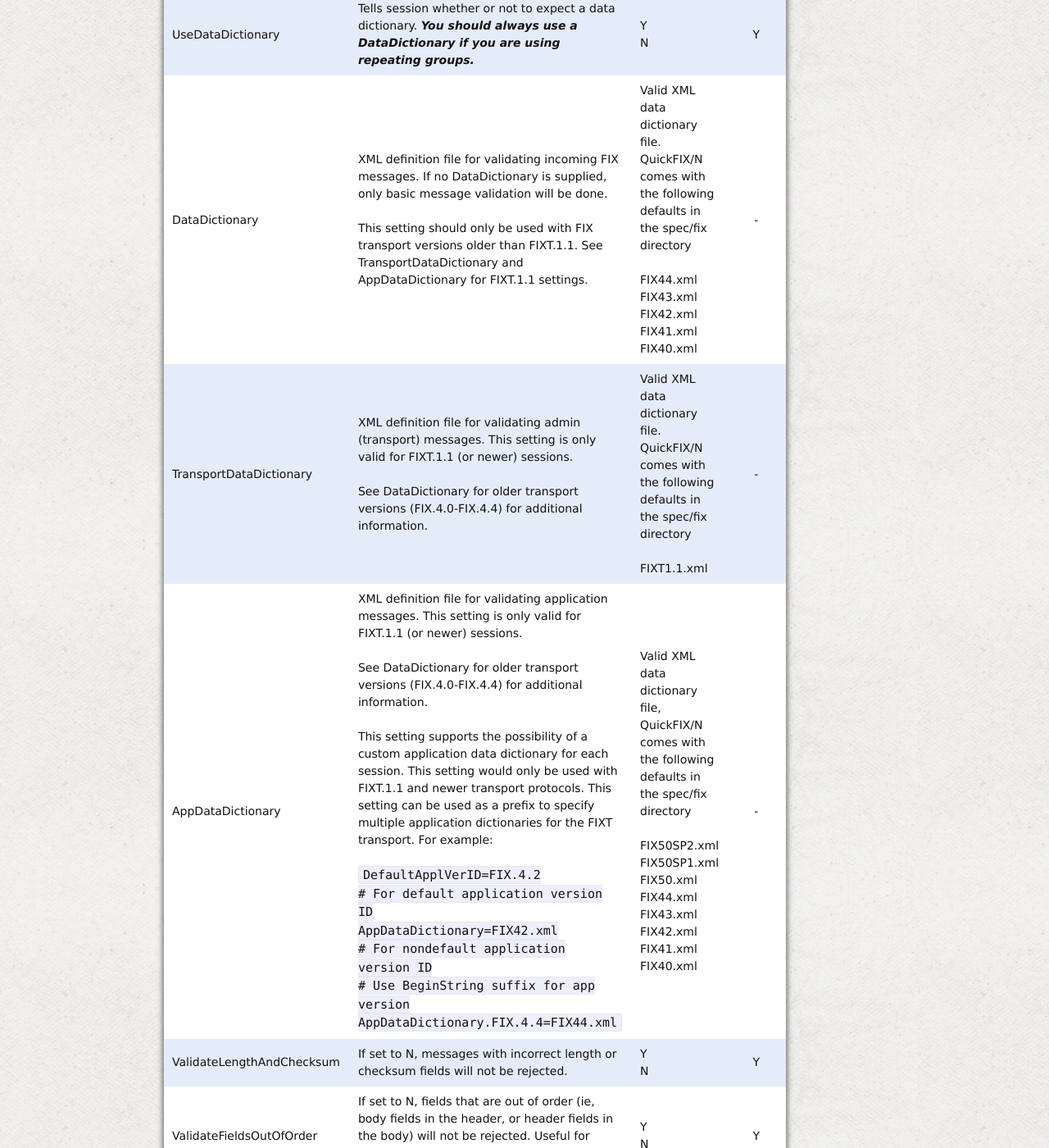
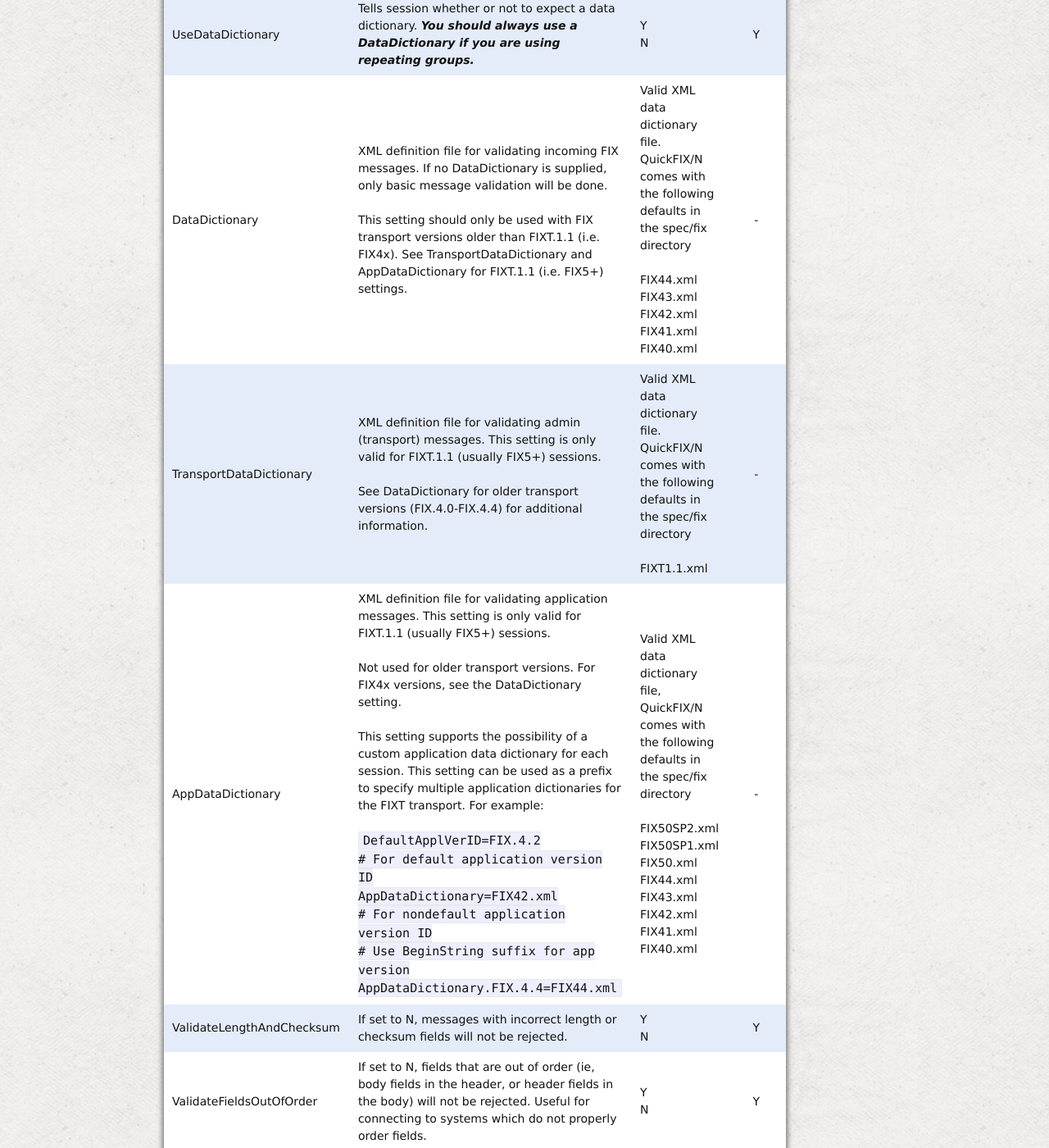
Before and after one commit to connamara/quickfixn, a Jekyll site: the page built from tutorial/configuration.md, in a window 1280 px wide and 1400 px high, scrolled down 4796 px. Shown: the whole window at 82% size. Built offline with Jekyll 4.4.1, drawn with Linux system fonts in a browser that asks for light colours.

Commit message:
DD-config doc clarifications
 #555

```diff
--- a/tutorial/configuration.md
+++ b/tutorial/configuration.md
@@ -325,7 +325,7 @@ QuickFIX Settings
     <td class='setting'>DataDictionary</td>
     <td class='description'>
       <div>XML definition file for validating incoming FIX messages. If no DataDictionary is supplied, only basic message validation will be done.</div><br/>
-      <div>This setting should only be used with FIX transport versions older than FIXT.1.1. See TransportDataDictionary and AppDataDictionary for FIXT.1.1 settings.</div>
+      <div>This setting should only be used with FIX transport versions older than FIXT.1.1 (i.e. FIX4x). See TransportDataDictionary and AppDataDictionary for FIXT.1.1 (i.e. FIX5+) settings.</div>
     </td>
     <td class='valid'>
       <div>Valid XML data dictionary file.  QuickFIX/N comes with the following defaults in the spec/fix directory</div><br/>
@@ -341,7 +341,7 @@ QuickFIX Settings
   <tr>
     <td class='setting'>TransportDataDictionary</td>
     <td class='description'>
-      <div>XML definition file for validating admin (transport) messages.  This setting is only valid for FIXT.1.1 (or newer) sessions.</div><br/>
+      <div>XML definition file for validating admin (transport) messages.  This setting is only valid for FIXT.1.1 (usually FIX5+) sessions.</div><br/>
       <div>See DataDictionary for older transport versions (FIX.4.0-FIX.4.4) for additional information.</div>
     </td>
     <td class='valid'>
@@ -354,9 +354,9 @@ QuickFIX Settings
   <tr>
     <td class='setting'>AppDataDictionary</td>
     <td class='description'>
-      <div>XML definition file for validating application messages.  This setting is only valid for FIXT.1.1 (or newer) sessions.</div><br/>
-      <div>See DataDictionary for older transport versions (FIX.4.0-FIX.4.4) for additional information.</div><br/>
-      <div>This setting supports the possibility of a custom application data dictionary for each session.  This setting would only be used with FIXT.1.1 and newer transport protocols.  This setting can be used as a prefix to specify multiple application dictionaries for the FIXT transport.  For example:</div><br/>
+      <div>XML definition file for validating application messages.  This setting is only valid for FIXT.1.1 (usually FIX5+) sessions.</div><br/>
+      <div>Not used for older transport versions.  For FIX4x versions, see the DataDictionary setting.</div><br/>
+      <div>This setting supports the possibility of a custom application data dictionary for each session.  This setting can be used as a prefix to specify multiple application dictionaries for the FIXT transport.  For example:</div><br/>
       <code>DefaultApplVerID=FIX.4.2<br/>
         # For default application version ID<br/>
         AppDataDictionary=FIX42.xml<br/>
```
